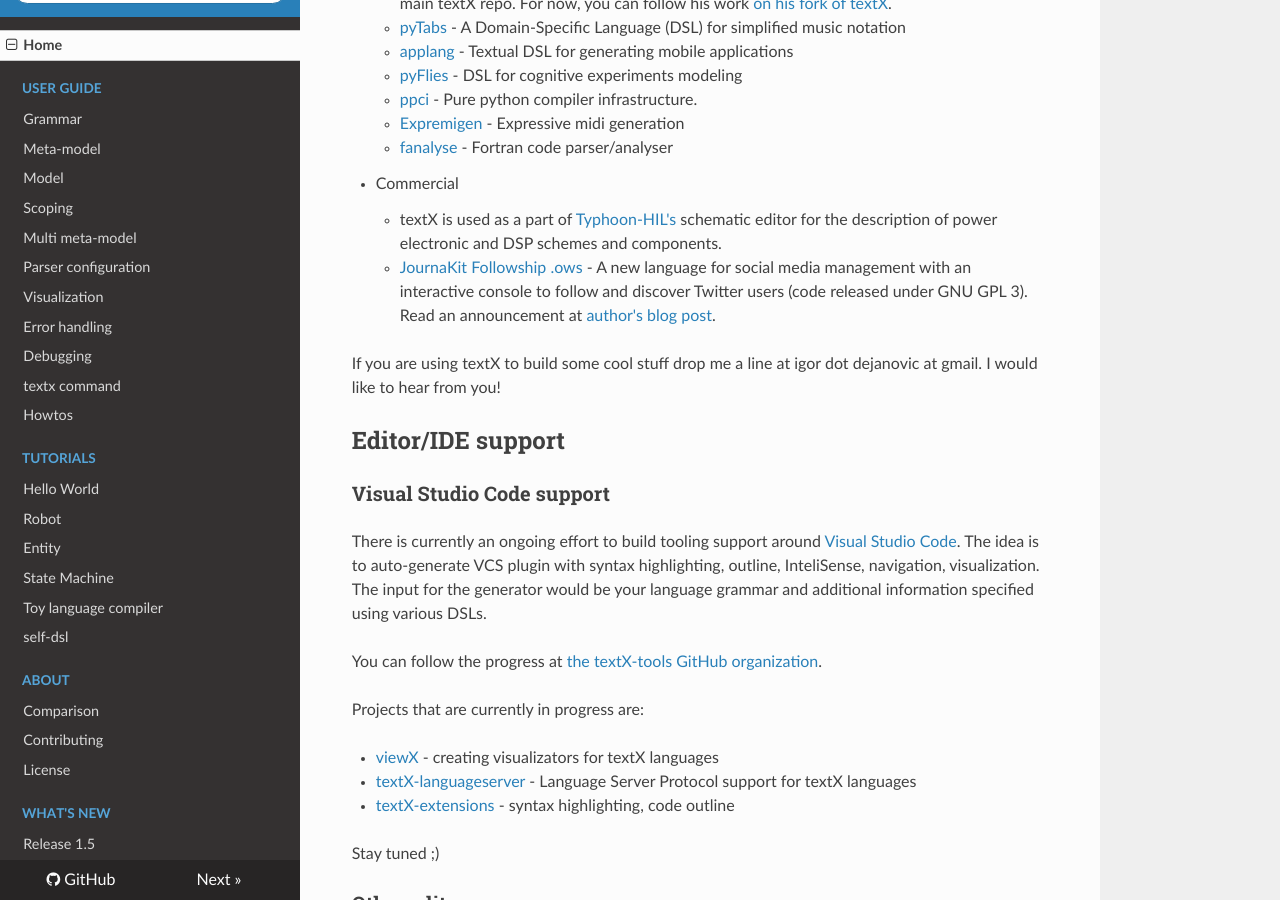
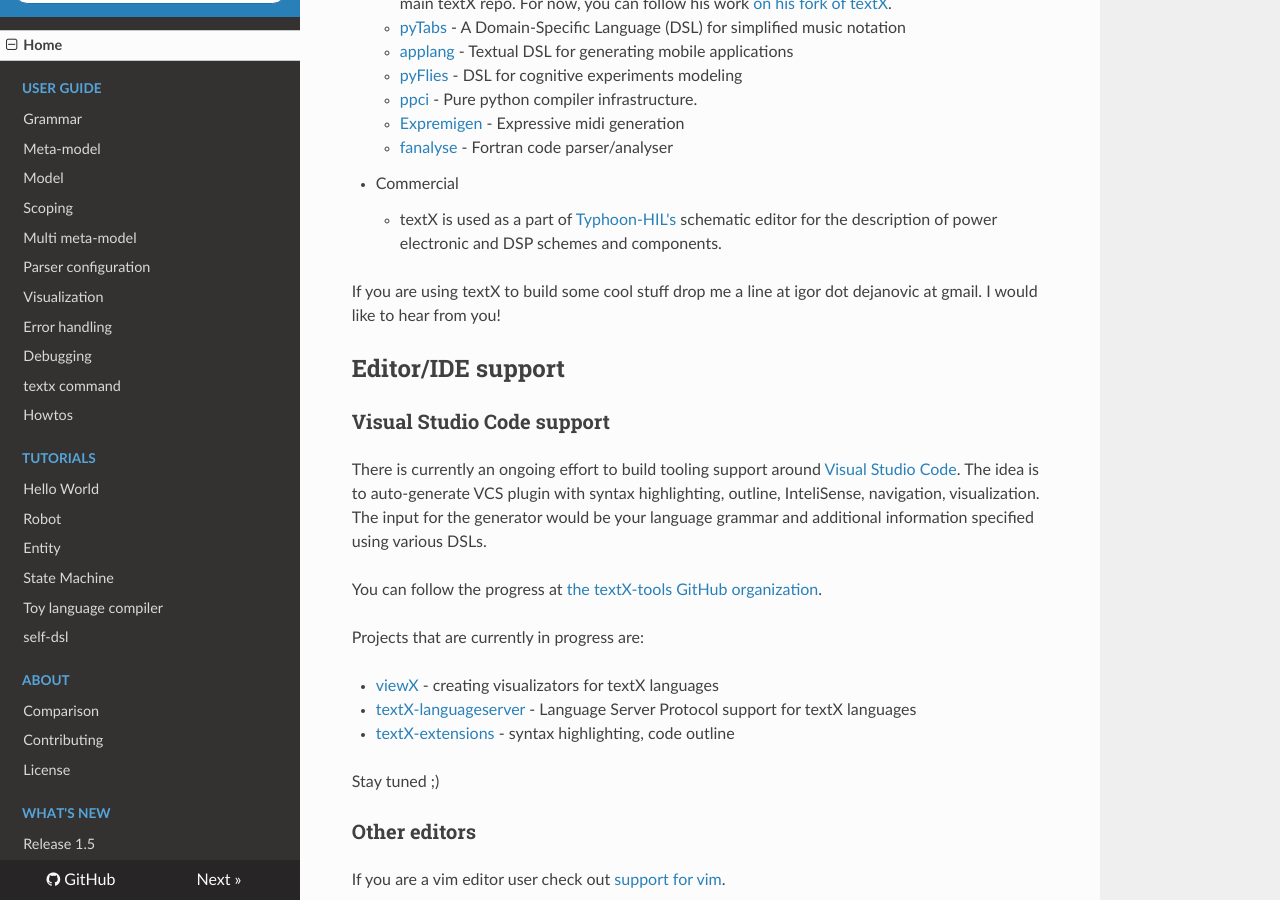
Before and after one commit to textX/textX, an MkDocs documentation site: the page built from docs/index.md, in a window 1280 px wide and 900 px high, scrolled down 3838 px. Built offline with MkDocs 1.6.1, drawn with Linux system fonts in a browser that asks for light colours; nearby versions of some CDN libraries; comment, search, counter and statistics services are not loaded.

Commit message:
Remove link to the `JournaKit Followship .ows` on author request
Emanuele Zangarini, the author of the project, notified me that the project is
about to be shut down.

```diff
--- a/docs/index.md
+++ b/docs/index.md
@@ -192,12 +192,6 @@
     - textX is used as a part of [Typhoon-HIL's](https://www.typhoon-hil.com/?utm_campaign=1604_HIL402%20Campaign&utm_content=Igor_github&utm_source=email)
       schematic editor for the description of power electronic and DSP schemes and
       components.
-    - [JournaKit Followship .ows](https://journakit.chirale.org/) - A new
-      language for social media management with an interactive console to follow
-      and discover Twitter users (code released under GNU GPL 3). Read an
-      announcement
-      at
-      [author's blog post](https://chirale.org/2017/09/17/a-new-language-for-social-media-managers-on-twitter/).
 
 If you are using textX to build some cool stuff drop me a line at igor dot
 dejanovic at gmail. I would like to hear from you!
```
